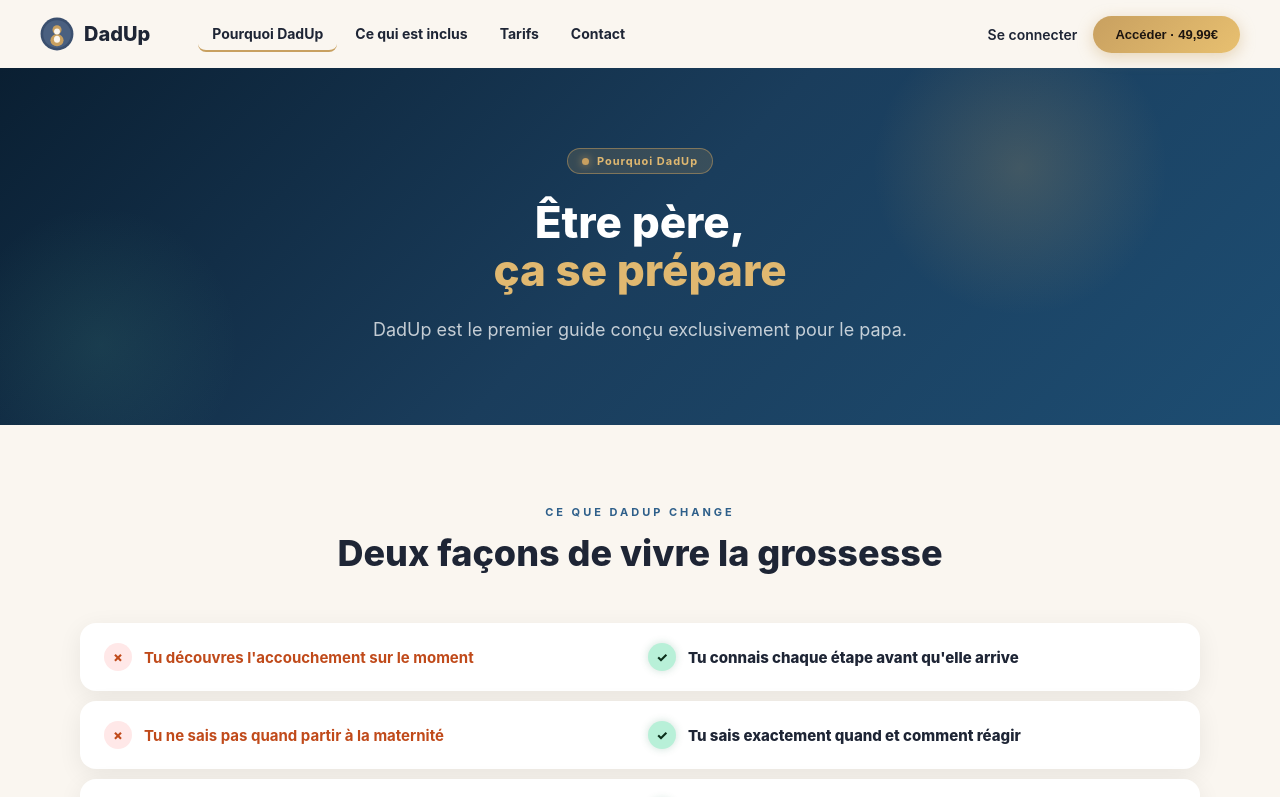
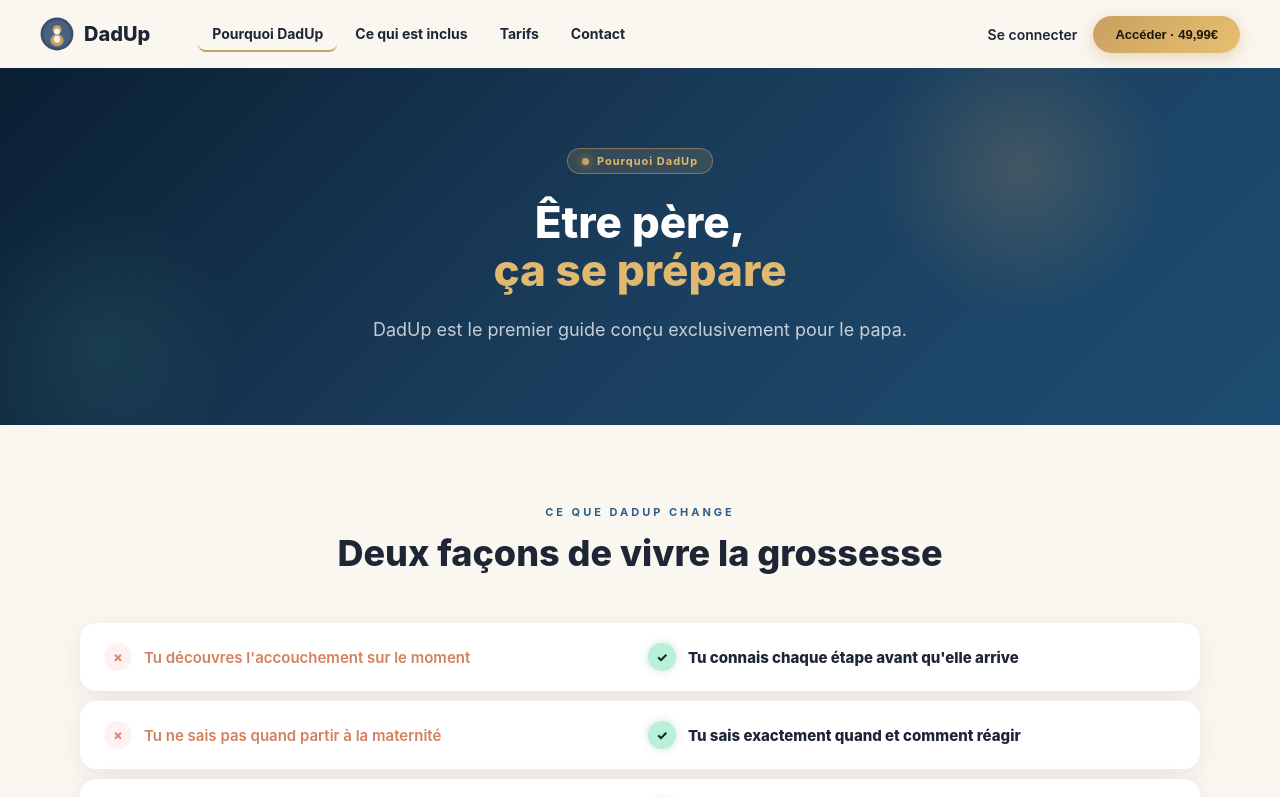
Before and after one commit to Julproject/dadup, a Next.js app: page /pourquoi in a window 1280 px wide. Shown: the top 797 px of the page. Built offline with nearby package versions, Linux system fonts and the light colour scheme.

Commit message:
Update page.tsx

```diff
--- a/app/pourquoi/page.tsx
+++ b/app/pourquoi/page.tsx
@@ -101,10 +101,10 @@ export default function PourquoiPage() {
           ].map((item,i) => (
             <div key={i} style={{background:'#fff', borderRadius:'16px', padding:'20px 24px', display:'grid', gridTemplateColumns:'1fr 1fr', gap:'16px', alignItems:'center', boxShadow:'0 6px 24px rgba(0,0,0,0.07)'}}>
               <div style={{display:'flex', alignItems:'center', gap:'12px'}}>
-                <div style={{width:'28px', height:'28px', borderRadius:'50%', background:'#FFE8E8', display:'flex', alignItems:'center', justifyContent:'center', flexShrink:0}}>
-                  <span style={{color:'#C04A1A', fontSize:'13px', fontWeight:800}}>✗</span>
+                <div style={{width:'28px', height:'28px', borderRadius:'50%', background:'rgba(255,232,232,0.6)', display:'flex', alignItems:'center', justifyContent:'center', flexShrink:0}}>
+                  <span style={{color:'rgba(192,74,26,0.6)', fontSize:'13px', fontWeight:800}}>✗</span>
                 </div>
-                <p style={{color:'#C04A1A', fontSize:'15px', fontWeight:700, margin:0}}>{item.sans}</p>
+                <p style={{color:'rgba(192,74,26,0.7)', fontSize:'15px', fontWeight:600, margin:0}}>{item.sans}</p>
               </div>
 
               <div style={{display:'flex', alignItems:'center', gap:'12px'}}>
```
